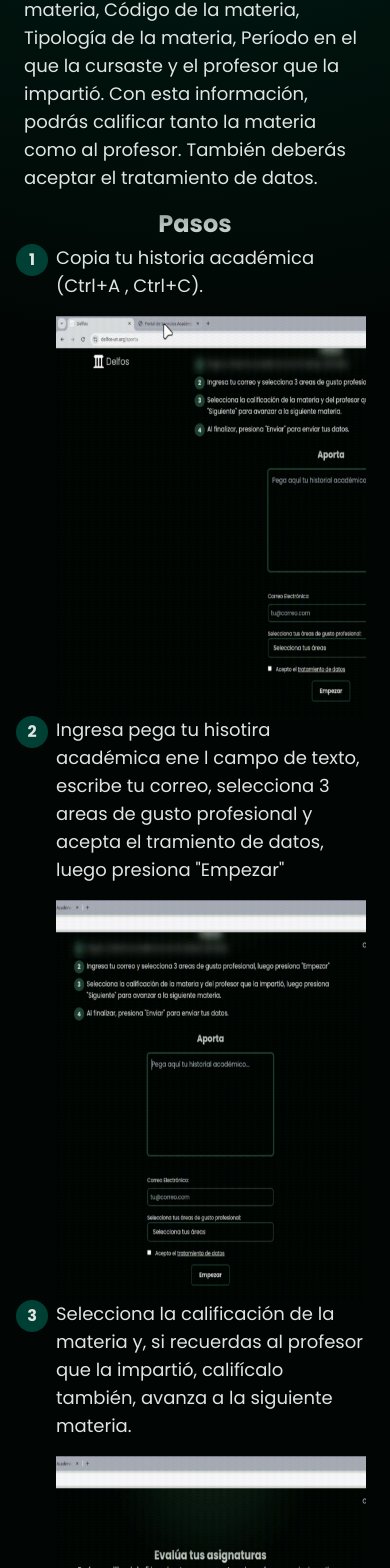
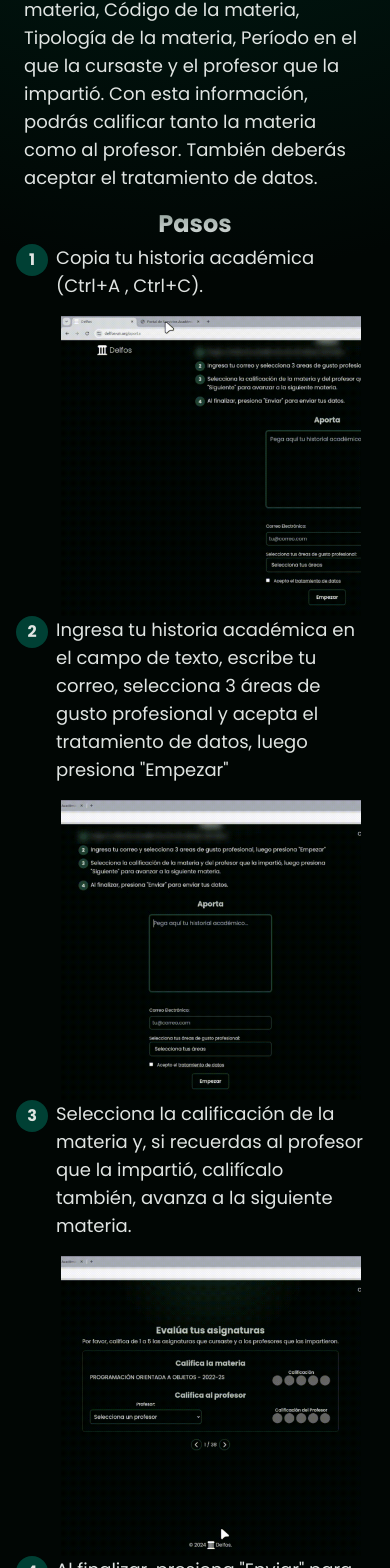
Before and after one commit to Delfos-UN/delfos-front, a SvelteKit app: page /aporta in a window 390 px wide. Shown: the part 424-1992 px from the top of the page. Built offline with nearby package versions, Linux system fonts and the light colour scheme; no server answers.

Commit message:
fix: Errores ortográficos y bugs de responsive

```diff
--- a/src/routes/aporta/+page.svelte
+++ b/src/routes/aporta/+page.svelte
@@ -183,7 +183,7 @@
 							Copia tu historia académica (Ctrl+A , Ctrl+C).
 						</p>
 						<div class="flex justify-center">
-							<img src="/paso-1.gif" alt="Paso 1" class="h-[400px]" />
+							<img src="/paso-1.gif" alt="Paso 1" class="max-w-[300px]" />
 						</div>
 					</div>
 					<div class="relative ml-8">
@@ -193,10 +193,10 @@
 							2
 						</div>
 						<p class="mb-4 text-[#e0e4e2] text-lg">
-							Ingresa pega tu hisotira académica ene l campo de texto, escribe tu correo, selecciona 3 areas de gusto profesional y acepta el tramiento de datos, luego presiona "Empezar"
+							Ingresa tu historia académica en el campo de texto, escribe tu correo, selecciona 3 áreas de gusto profesional y acepta el tratamiento de datos, luego presiona "Empezar"
 						</p>
 						<div class="flex justify-center">
-							<img src="/paso-2.gif" alt="Paso 2" class="h-[400px]" />
+							<img src="/paso-2.gif" alt="Paso 2" class="max-w-[300px]" />
 						</div>
 					</div>
 					<div class="relative ml-8">
@@ -209,7 +209,7 @@
 							Selecciona la calificación de la materia y, si recuerdas al profesor que la impartió, califícalo también, avanza a la siguiente materia.
 						</p>
 						<div class="flex justify-center">
-							<img src="/paso-3.gif" alt="Paso 3" class="h-[400px]" />
+							<img src="/paso-3.gif" alt="Paso 3" class="max-w-[300px]" />
 						</div>
 					</div>
 					<div class="relative ml-8">
@@ -224,7 +224,7 @@
 					</div>
 				</div>
 			</div>
-			<div class="w-[400px]">
+			<div class="max-w-[400px]">
 				<InputHistoria bind:inputText bind:showTextareaError />
 				<div class="flex-col items-center justify-center my-4">
 					{#if showPlanError}
@@ -250,7 +250,7 @@
 							bind:value={gustoProfesional}
 							multiple={true}
 							placeholder="Selecciona tus áreas"
-							containerStyles="background: transparent !important; border: 2px solid #004034; border-radius: 8px; max-width: 400px;"
+							containerStyles="background: transparent !important; border: 2px solid #004034; border-radius: 8px;"
 						>
 							<div class="text-[#e0e4e2] text-center" slot="empty">{maxItems ? 'Solo puedes seleccionar 3 áreas' : 'No hay áreas disponibles'}</div>
 						</Select>
```
